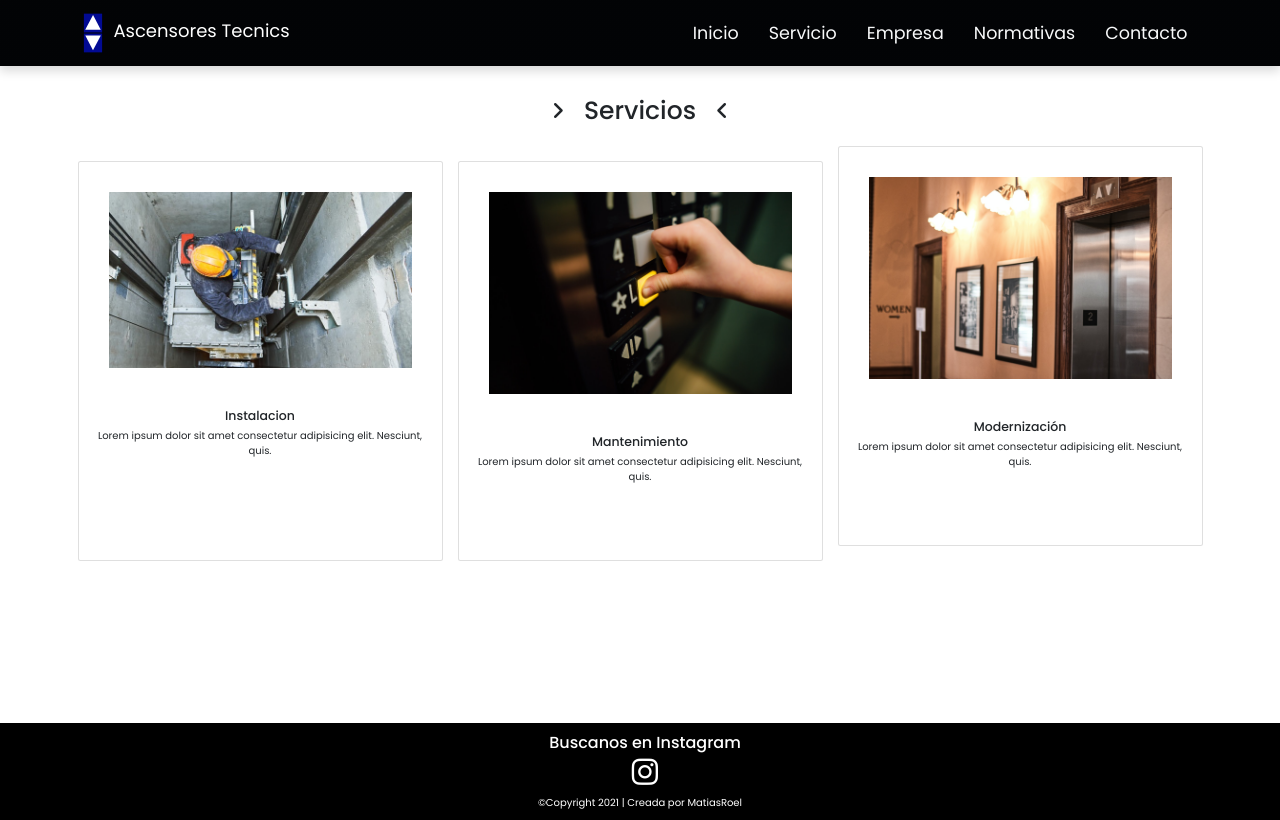
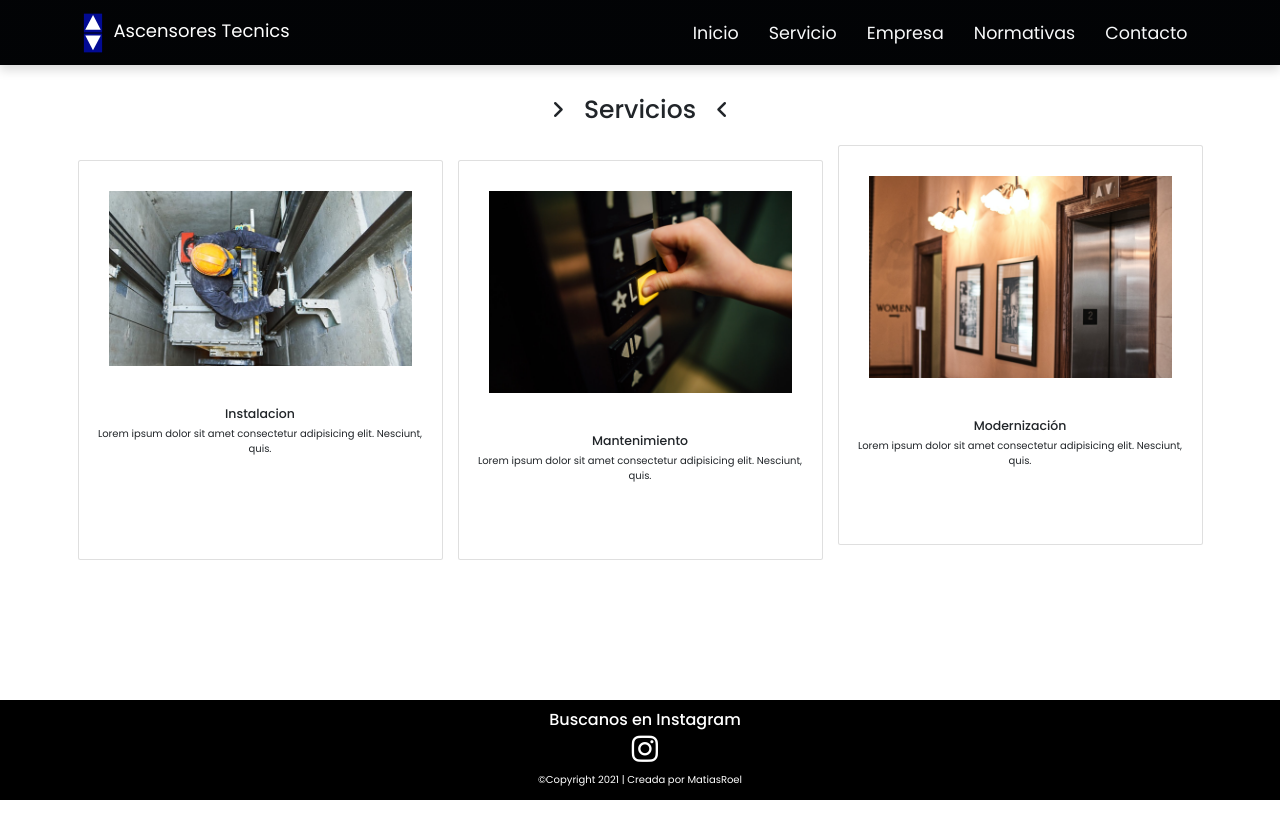
Before and after one commit to MatiasRoel24/Ascensores-Tecnics, a website: page pages/servicio.html in a window 1280 px wide. Drawn offline with nearby package versions, Linux system fonts and the light colour scheme.

Commit message:
footer arreglado

```diff
--- a/pages/servicio.html
+++ b/pages/servicio.html
@@ -80,7 +80,7 @@
 
     <!-- MAIN -->
     <main>
-      <div class="container aa">
+      <div class="container">
         <div class="texto-deco">
           <i class="fas fa-angle-right fled"></i>
             <h2 class="text-center mt-5 fs-1">Servicios</h2>
--- a/scss/_globals.scss
+++ b/scss/_globals.scss
@@ -7,12 +7,8 @@
 
 html {
   font-size: 62.5%;
-  height: 100%;
 }
 
-body {
-  height: 100vh;
-}
 
 .sp{
   padding-bottom: 0rem !important;
@@ -26,11 +22,13 @@ header {
   z-index: 1;
   width: 100%;
   background: linear-gradient(rgba(5, 7, 12, 0.45), rgba(5, 7, 12, 0.45));
+  height: 6.5rem;
 }
 
 .header-secundario {
   background-color: black;
   position: sticky;
+  height: 6.5rem;
 }
 
 .icono__blanco{
@@ -45,11 +43,16 @@ header {
   opacity: 0.50;
 }
 
-.footer {
+main{
+  min-height: calc(100vh - 6.5rem - 10rem);
+}
+
+footer{
   display: flex;
   justify-content: center;
   background-color: black;
   width: 100%;
+  height: 10rem;
 }
 
 .footer__titulo {
--- a/scss/_index.scss
+++ b/scss/_index.scss
@@ -93,9 +93,6 @@
 
 /*** SERVICIO ****/
 
-.aa{
-  height: 80vh;
-}
 
 .texto-deco {
   display: flex;
--- a/scss/_mediaquery.scss
+++ b/scss/_mediaquery.scss
@@ -15,11 +15,6 @@
   }
 }
 
-@media (min-width: 768px) {
-  footer {
-    margin-top: 1.7rem;
-  }
-}
 
 /*** INICIO ***/
 
```
Also changed, not shown: css/style.css, 1 other file.
